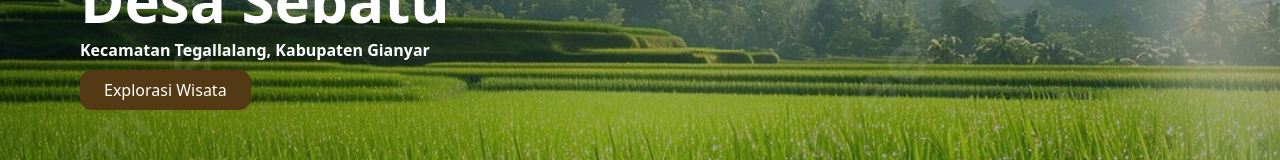
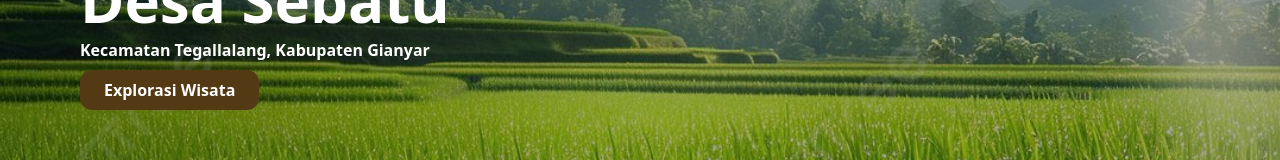
Before and after one commit to DewaAndre/Sebatu-Village, a React (Vite) app: page / in a window 1280 px wide. Shown: the part 378-538 px from the top of the page. Built offline with nearby package versions, Linux system fonts and the light colour scheme.

Commit message:
Button done

```diff
--- a/src/pages/Home.jsx
+++ b/src/pages/Home.jsx
@@ -70,7 +70,11 @@ export default function Home() {
             <p className="text-xs sm:text-sm md:text-base font-bold">
               Kecamatan Tegallalang, Kabupaten Gianyar
             </p>
-            <Link className="inline-block mt-4 px-6 py-2 bg-[#543A14] rounded-xl">
+            <Link
+              to="/wisata"
+              className="inline-block mt-4 px-6 py-2 bg-[#543A14] rounded-xl text-white font-semibold transition-all duration-300
+             hover:bg-[#7B5E2E] hover:shadow-lg"
+            >
               Explorasi Wisata
             </Link>
           </div>
```
